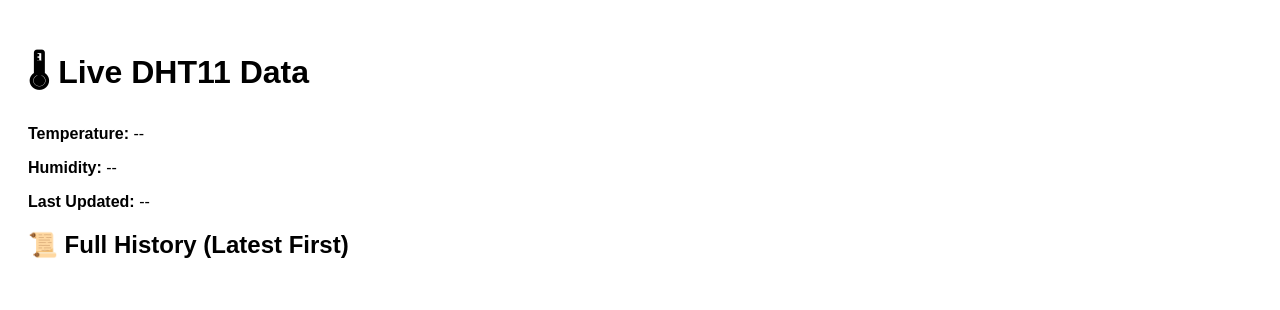
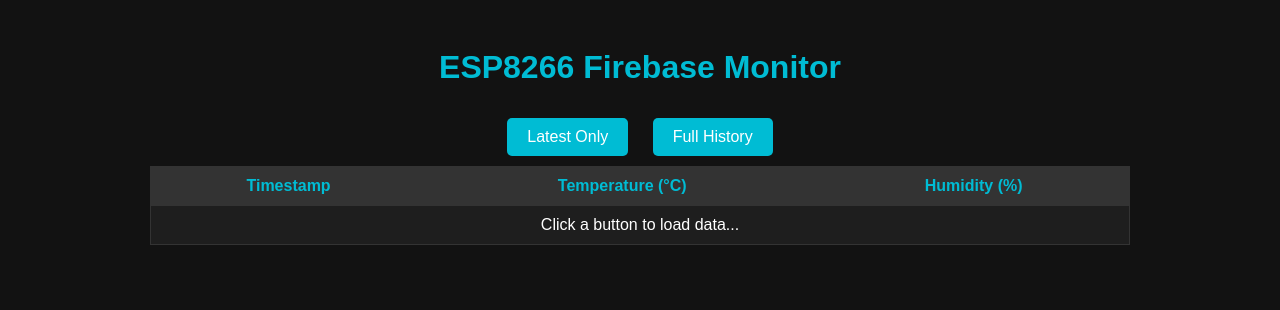
Before and after one commit to Dharaneesh-G-344/dht-firebase, a plain HTML site: page index.html in a window 1280 px wide. Drawn offline with Linux system fonts and the light colour scheme; no server answers.

Commit message:
darktheme

```diff
--- a/index.html
+++ b/index.html
@@ -1,4 +1,4 @@
-<!DOCTYPE html>
+<!-- <!DOCTYPE html>
 <html>
 <head>
   <title>Live DHT11 Data</title>
@@ -67,4 +67,126 @@
   <h2>📜 Full History (Latest First)</h2>
   <table id="history"></table>
 </body>
+</html> -->
+
+
+
+<!DOCTYPE html>
+<html lang="en">
+<head>
+<meta charset="UTF-8">
+<title>ESP8266 Firebase Data</title>
+<script src="https://www.gstatic.com/firebasejs/9.23.0/firebase-app.js"></script>
+<script src="https://www.gstatic.com/firebasejs/9.23.0/firebase-database.js"></script>
+<style>
+    body {
+        background-color: #121212;
+        color: #fff;
+        font-family: Arial, sans-serif;
+        text-align: center;
+        padding: 20px;
+    }
+    h1 {
+        color: #00bcd4;
+    }
+    button {
+        background-color: #00bcd4;
+        border: none;
+        padding: 10px 20px;
+        margin: 10px;
+        color: #fff;
+        font-size: 16px;
+        cursor: pointer;
+        border-radius: 5px;
+    }
+    button:hover {
+        background-color: #0097a7;
+    }
+    table {
+        margin: auto;
+        border-collapse: collapse;
+        width: 80%;
+        background-color: #1e1e1e;
+    }
+    th, td {
+        border: 1px solid #333;
+        padding: 10px;
+        text-align: center;
+    }
+    th {
+        background-color: #333;
+        color: #00bcd4;
+    }
+</style>
+</head>
+<body>
+
+<h1>ESP8266 Firebase Monitor</h1>
+<button onclick="loadData('latest')">Latest Only</button>
+<button onclick="loadData('all')">Full History</button>
+
+<table>
+    <thead>
+        <tr>
+            <th>Timestamp</th>
+            <th>Temperature (°C)</th>
+            <th>Humidity (%)</th>
+        </tr>
+    </thead>
+    <tbody id="data-table">
+        <tr><td colspan="3">Click a button to load data...</td></tr>
+    </tbody>
+</table>
+
+<script>
+  // Firebase config (same as in ESP code)
+  const firebaseConfig = {
+    apiKey: "AIzaSyAxbdsP6dcyTuorLv6VWY_ZJqiGd2n6Pt4",
+    authDomain: "iot-esp-data.firebaseapp.com",
+    databaseURL: "https://iot-esp-data-default-rtdb.asia-southeast1.firebasedatabase.app",
+    projectId: "iot-esp-data",
+    storageBucket: "iot-esp-data.firebasestorage.app",
+    messagingSenderId: "683373734391",
+    appId: "1:683373734391:web:34941228888b44eefe66f2",
+    measurementId: "G-4L4ZLHH83Y"
+  };
+
+  const app = firebase.initializeApp(firebaseConfig);
+  const db = firebase.database();
+
+  function loadData(mode) {
+    let refPath = mode === 'latest' ? '/sensor_logs/latest' : '/sensor_logs';
+    db.ref(refPath).once('value', snapshot => {
+        let data = snapshot.val();
+        let tableBody = document.getElementById('data-table');
+        tableBody.innerHTML = "";
+
+        if (!data) {
+            tableBody.innerHTML = "<tr><td colspan='3'>No data found</td></tr>";
+            return;
+        }
+
+        if (mode === 'latest') {
+            tableBody.innerHTML += `<tr>
+                <td>${data.timestamp || 'N/A'}</td>
+                <td>${data.temperature}</td>
+                <td>${data.humidity}</td>
+            </tr>`;
+        } else {
+            // Sort keys in reverse to show latest first
+            let keys = Object.keys(data).filter(k => k !== "latest").sort((a, b) => b - a);
+            keys.forEach(key => {
+                let entry = data[key];
+                tableBody.innerHTML += `<tr>
+                    <td>${entry.timestamp || key}</td>
+                    <td>${entry.temperature}</td>
+                    <td>${entry.humidity}</td>
+                </tr>`;
+            });
+        }
+    });
+  }
+</script>
+
+</body>
 </html>
```
